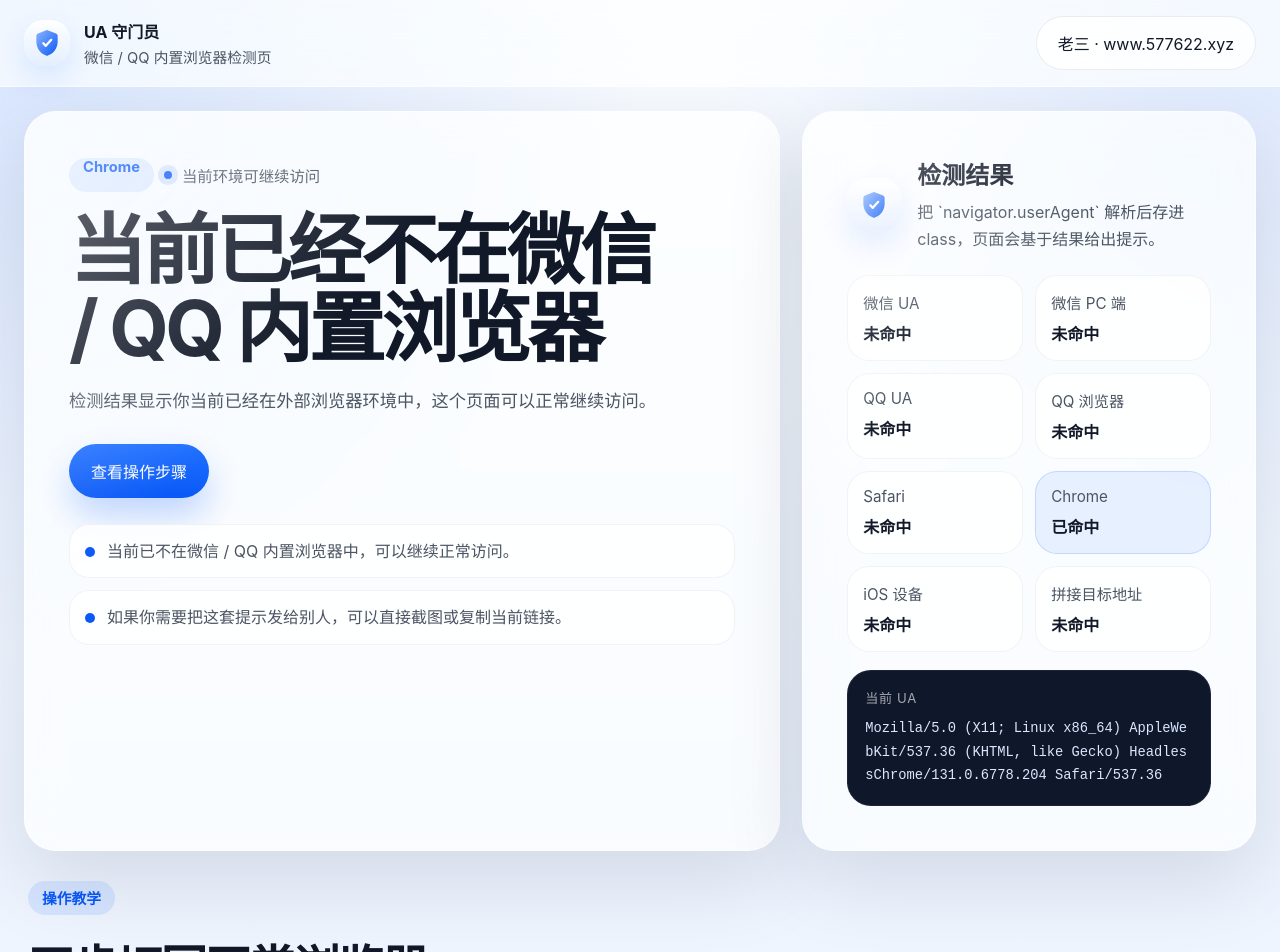
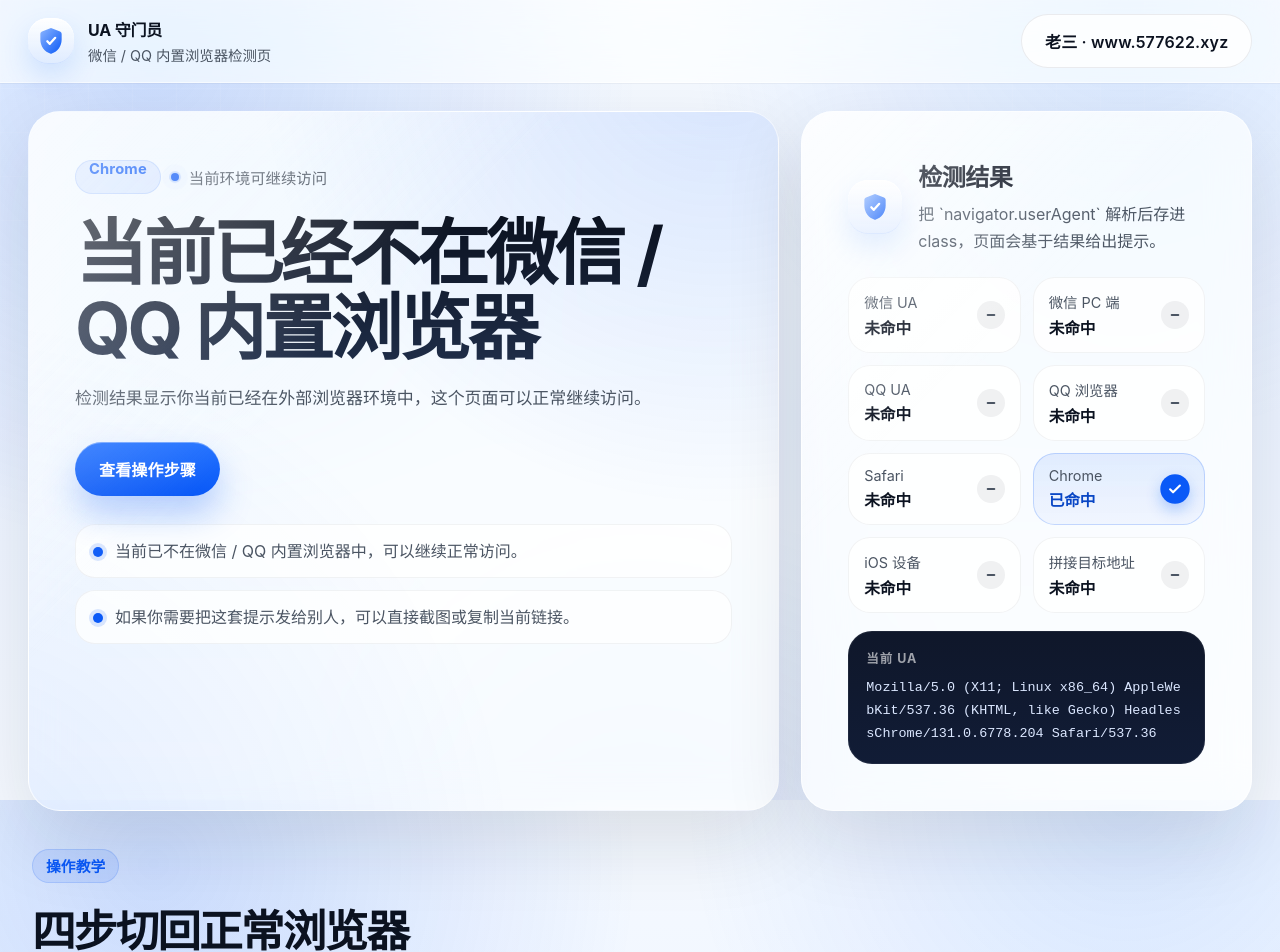
Before and after one commit to laosan577622/fuckfuck_the_wechat_browser, a React (Vite) app: page / in a window 1280 px wide. Shown: the top 952 px of the page. Built offline with nearby package versions, Linux system fonts and the light colour scheme.

Commit message:
优化前段界面

```diff
--- a/src/main.jsx
+++ b/src/main.jsx
@@ -176,11 +176,47 @@
 }
 
 
+function CheckGlyph() {
+  return (
+    <svg viewBox="0 0 24 24" aria-hidden="true">
+      <path
+        d="m5 12.5 4.2 4.2L19 7"
+        fill="none"
+        stroke="currentColor"
+        strokeLinecap="round"
+        strokeLinejoin="round"
+        strokeWidth="3"
+      />
+    </svg>
+  );
+}
+
+
+function DashGlyph() {
+  return (
+    <svg viewBox="0 0 24 24" aria-hidden="true">
+      <path
+        d="M7 12h10"
+        fill="none"
+        stroke="currentColor"
+        strokeLinecap="round"
+        strokeWidth="3"
+      />
+    </svg>
+  );
+}
+
+
 function DetectionItem({ label, active }) {
   return (
     <div className={`detection-item ${active ? "is-active" : ""}`}>
-      <span>{label}</span>
-      <strong>{active ? "已命中" : "未命中"}</strong>
+      <div className="detection-item-main">
+        <span>{label}</span>
+        <strong>{active ? "已命中" : "未命中"}</strong>
+      </div>
+      <span className="detection-indicator" aria-hidden="true">
+        {active ? <CheckGlyph /> : <DashGlyph />}
+      </span>
     </div>
   );
 }
--- a/src/styles.css
+++ b/src/styles.css
@@ -1,20 +1,31 @@
 :root {
   color-scheme: light;
   --brand: #0a59f7;
+  --brand-soft: #2171ff;
   --brand-deep: #0846c5;
-  --ink: #111827;
+  --ink: #0b1220;
   --ink-soft: #4b5563;
+  --ink-mute: #6b7280;
   --line: rgba(15, 23, 42, 0.08);
   --panel: rgba(255, 255, 255, 0.72);
   --panel-strong: rgba(255, 255, 255, 0.86);
+  --shadow-sm: 0 10px 24px rgba(15, 23, 42, 0.06);
   --shadow: 0 30px 80px rgba(15, 23, 42, 0.12);
+  --shadow-lg: 0 40px 110px rgba(10, 89, 247, 0.18);
   --radius-xl: 32px;
   --radius-lg: 26px;
+  --radius-md: 20px;
   --radius-pill: 999px;
+  --ease: cubic-bezier(0.22, 1, 0.36, 1);
 }
 
 * {
   box-sizing: border-box;
+}
+
+*::selection {
+  background: rgba(10, 89, 247, 0.22);
+  color: var(--brand-deep);
 }
 
 html {
@@ -27,22 +38,28 @@
   color: var(--ink);
   font-family: "SF Pro Display", "SF Pro Text", -apple-system, BlinkMacSystemFont,
     "PingFang SC", "Helvetica Neue", Helvetica, Arial, sans-serif;
+  -webkit-font-smoothing: antialiased;
+  -moz-osx-font-smoothing: grayscale;
   background:
-    radial-gradient(circle at top left, rgba(10, 89, 247, 0.14), transparent 32%),
-    radial-gradient(circle at top right, rgba(10, 89, 247, 0.11), transparent 28%),
-    linear-gradient(180deg, #f8fbff 0%, #edf4ff 52%, #f6f9ff 100%);
+    radial-gradient(circle at 12% 8%, rgba(10, 89, 247, 0.18), transparent 36%),
+    radial-gradient(circle at 88% 0%, rgba(33, 113, 255, 0.14), transparent 32%),
+    radial-gradient(circle at 50% 120%, rgba(10, 89, 247, 0.12), transparent 40%),
+    linear-gradient(180deg, #f6faff 0%, #ecf3ff 52%, #f5f9ff 100%);
+  background-attachment: fixed;
 }
 
 body::before {
   content: "";
   position: fixed;
   inset: 0;
+  z-index: 0;
   pointer-events: none;
   background-image:
-    linear-gradient(rgba(255, 255, 255, 0.18) 1px, transparent 1px),
-    linear-gradient(90deg, rgba(255, 255, 255, 0.18) 1px, transparent 1px);
-  background-size: 40px 40px;
-  mask-image: linear-gradient(180deg, rgba(0, 0, 0, 0.34), transparent 86%);
+    linear-gradient(rgba(255, 255, 255, 0.22) 1px, transparent 1px),
+    linear-gradient(90deg, rgba(255, 255, 255, 0.22) 1px, transparent 1px);
+  background-size: 44px 44px;
+  mask-image: linear-gradient(180deg, rgba(0, 0, 0, 0.38), transparent 86%);
+  -webkit-mask-image: linear-gradient(180deg, rgba(0, 0, 0, 0.38), transparent 86%);
 }
 
 a {
@@ -61,6 +78,12 @@
     "Roboto Mono", monospace;
 }
 
+:focus-visible {
+  outline: 2px solid var(--brand);
+  outline-offset: 3px;
+  border-radius: 6px;
+}
+
 #root,
 .app-shell {
   min-height: 100vh;
@@ -68,6 +91,7 @@
 
 .app-shell {
   position: relative;
+  z-index: 1;
 }
 
 .topbar {
@@ -78,11 +102,12 @@
   align-items: center;
   justify-content: space-between;
   gap: 18px;
-  padding: 16px 24px;
+  padding: 14px 28px;
   border-bottom: 1px solid rgba(255, 255, 255, 0.55);
-  background: rgba(255, 255, 255, 0.68);
-  backdrop-filter: blur(22px) saturate(180%);
-  -webkit-backdrop-filter: blur(22px) saturate(180%);
+  background: rgba(255, 255, 255, 0.64);
+  backdrop-filter: blur(26px) saturate(180%);
+  -webkit-backdrop-filter: blur(26px) saturate(180%);
+  box-shadow: 0 1px 0 rgba(15, 23, 42, 0.04);
 }
 
 .brand {
@@ -98,8 +123,20 @@
   place-items: center;
   flex: 0 0 auto;
   border-radius: 20px;
-  background: linear-gradient(180deg, rgba(255, 255, 255, 0.94), rgba(225, 236, 255, 0.88));
-  box-shadow: inset 0 1px 0 rgba(255, 255, 255, 0.9), 0 12px 30px rgba(10, 89, 247, 0.12);
+  background: linear-gradient(180deg, rgba(255, 255, 255, 0.96), rgba(221, 234, 255, 0.88));
+  box-shadow:
+    inset 0 1px 0 rgba(255, 255, 255, 0.95),
+    inset 0 -1px 0 rgba(10, 89, 247, 0.08),
+    0 12px 28px rgba(10, 89, 247, 0.14);
+  transition: transform 0.4s var(--ease), box-shadow 0.4s var(--ease);
+}
+
+.brand:hover .brand-mark,
+.step-card:hover .step-icon {
+  transform: translateY(-2px) rotate(-3deg);
+  box-shadow:
+    inset 0 1px 0 rgba(255, 255, 255, 0.95),
+    0 18px 36px rgba(10, 89, 247, 0.22);
 }
 
 .brand-mark {
@@ -129,18 +166,19 @@
 .brand-copy strong {
   font-size: 1rem;
   font-weight: 700;
+  letter-spacing: -0.01em;
 }
 
 .brand-copy span {
   color: var(--ink-soft);
-  font-size: 0.92rem;
+  font-size: 0.9rem;
 }
 
 .page-main {
   display: flex;
   flex-direction: column;
-  gap: 22px;
-  padding: 24px;
+  gap: 28px;
+  padding: 28px;
 }
 
 .hero-grid {
@@ -155,18 +193,29 @@
 .reason-card {
   position: relative;
   overflow: hidden;
-  border: 1px solid rgba(255, 255, 255, 0.6);
+  border: 1px solid rgba(255, 255, 255, 0.65);
   border-radius: var(--radius-xl);
   background: var(--panel);
   box-shadow: var(--shadow);
-  backdrop-filter: blur(18px) saturate(170%);
-  -webkit-backdrop-filter: blur(18px) saturate(170%);
-  animation: float-up 0.7s ease both;
+  backdrop-filter: blur(20px) saturate(180%);
+  -webkit-backdrop-filter: blur(20px) saturate(180%);
+  animation: float-up 0.75s var(--ease) both;
+  transition:
+    transform 0.45s var(--ease),
+    box-shadow 0.45s var(--ease),
+    border-color 0.45s var(--ease);
 }
 
 .hero-panel,
 .status-panel {
-  padding: clamp(24px, 4vw, 44px);
+  padding: clamp(26px, 4vw, 46px);
+}
+
+.hero-panel {
+  background:
+    radial-gradient(circle at 92% -10%, rgba(10, 89, 247, 0.16), transparent 45%),
+    radial-gradient(circle at -10% 110%, rgba(33, 113, 255, 0.12), transparent 50%),
+    var(--panel);
 }
 
 .hero-panel::after,
@@ -177,14 +226,27 @@
   position: absolute;
   inset: 0;
   pointer-events: none;
-  background: linear-gradient(135deg, rgba(255, 255, 255, 0.42), transparent 35%);
+  background: linear-gradient(135deg, rgba(255, 255, 255, 0.5), transparent 38%);
 }
 
-.hero-meta,
+.step-card:hover,
+.reason-card:hover {
+  transform: translateY(-4px);
+  box-shadow: var(--shadow-lg);
+  border-color: rgba(10, 89, 247, 0.18);
+}
+
+.hero-meta {
+  display: inline-flex;
+  align-items: center;
+  gap: 10px;
+  flex-wrap: wrap;
+}
+
 .section-kicker {
   display: inline-flex;
   align-items: center;
-  gap: 10px;
+  gap: 8px;
 }
 
 .environment-badge,
@@ -196,14 +258,30 @@
   color: var(--brand);
   font-size: 0.92rem;
   font-weight: 700;
+  letter-spacing: 0.01em;
+  box-shadow: inset 0 0 0 1px rgba(10, 89, 247, 0.14);
 }
 
 .signal-dot {
+  position: relative;
   width: 8px;
   height: 8px;
   border-radius: 50%;
   background: var(--brand);
-  box-shadow: 0 0 0 6px rgba(10, 89, 247, 0.14);
+}
+
+.signal-dot::before,
+.signal-dot::after {
+  content: "";
+  position: absolute;
+  inset: 0;
+  border-radius: 50%;
+  background: rgba(10, 89, 247, 0.45);
+  animation: pulse-ring 2.2s ease-out infinite;
+}
+
+.signal-dot::after {
+  animation-delay: 1.1s;
 }
 
 .hero-meta-text {
@@ -212,18 +290,23 @@
 }
 
 .hero-panel h1 {
-  margin: 20px 0 16px;
-  max-width: 12ch;
-  font-size: clamp(2.8rem, 6vw, 5.4rem);
-  line-height: 1.02;
-  letter-spacing: -0.05em;
+  margin: 22px 0 18px;
+  max-width: 14ch;
+  font-size: clamp(2.6rem, 5.6vw, 5rem);
+  line-height: 1.04;
+  letter-spacing: -0.045em;
+  font-weight: 700;
+  background: linear-gradient(180deg, #0b1220 0%, #1f2d48 100%);
+  -webkit-background-clip: text;
+  background-clip: text;
+  color: transparent;
 }
 
 .hero-description {
   max-width: 46rem;
   margin: 0;
   color: var(--ink-soft);
-  font-size: 1.08rem;
+  font-size: 1.06rem;
   line-height: 1.8;
 }
 
@@ -235,30 +318,42 @@
 }
 
 .capsule-button {
+  position: relative;
   display: inline-flex;
   align-items: center;
   justify-content: center;
   min-height: 54px;
-  padding: 0 22px;
+  padding: 0 24px;
   border-radius: var(--radius-pill);
+  font-weight: 600;
+  letter-spacing: 0.01em;
   transition:
-    transform 0.25s ease,
-    box-shadow 0.25s ease,
-    background 0.25s ease;
+    transform 0.3s var(--ease),
+    box-shadow 0.3s var(--ease),
+    background 0.3s var(--ease);
+  will-change: transform;
 }
 
 .capsule-button:hover {
-  transform: translateY(-1px);
+  transform: translateY(-2px);
+}
+
+.capsule-button:active {
+  transform: translateY(0);
 }
 
 .capsule-button-primary {
-  background: linear-gradient(180deg, #2171ff 0%, var(--brand) 100%);
+  background: linear-gradient(180deg, var(--brand-soft) 0%, var(--brand) 100%);
   color: #fff;
-  box-shadow: 0 18px 34px rgba(10, 89, 247, 0.24);
+  box-shadow:
+    inset 0 1px 0 rgba(255, 255, 255, 0.35),
+    0 18px 34px rgba(10, 89, 247, 0.28);
 }
 
 .capsule-button-primary:hover {
-  box-shadow: 0 22px 38px rgba(10, 89, 247, 0.28);
+  box-shadow:
+    inset 0 1px 0 rgba(255, 255, 255, 0.4),
+    0 26px 44px rgba(10, 89, 247, 0.34);
 }
 
 .capsule-button-secondary {
@@ -267,8 +362,13 @@
   box-shadow: inset 0 0 0 1px rgba(15, 23, 42, 0.08);
 }
 
+.capsule-button-secondary:hover {
+  background: #fff;
+  box-shadow: inset 0 0 0 1px rgba(10, 89, 247, 0.24), 0 12px 24px rgba(15, 23, 42, 0.08);
+}
+
 .tip-stack {
-  margin-top: 26px;
+  margin-top: 28px;
   display: grid;
   gap: 12px;
 }
@@ -277,10 +377,17 @@
   display: flex;
   align-items: flex-start;
   gap: 12px;
-  padding: 14px 16px;
+  padding: 14px 18px;
   border-radius: 20px;
   background: rgba(255, 255, 255, 0.74);
   box-shadow: inset 0 0 0 1px rgba(15, 23, 42, 0.05);
+  transition: transform 0.35s var(--ease), box-shadow 0.35s var(--ease), background 0.35s var(--ease);
+}
+
+.tip-row:hover {
+  transform: translateX(3px);
+  background: rgba(255, 255, 255, 0.92);
+  box-shadow: inset 0 0 0 1px rgba(10, 89, 247, 0.16), 0 10px 24px rgba(15, 23, 42, 0.06);
 }
 
 .tip-row p {
@@ -295,6 +402,7 @@
   margin-top: 9px;
   border-radius: 50%;
   background: var(--brand);
+  box-shadow: 0 0 0 4px rgba(10, 89, 247, 0.14);
   flex: 0 0 auto;
 }
 
@@ -309,6 +417,7 @@
 .reason-card h3,
 .step-card h3 {
   margin: 0;
+  letter-spacing: -0.02em;
 }
 
 .status-header p,
@@ -329,26 +438,69 @@
 
 .detection-item {
   display: flex;
-  flex-direction: column;
-  gap: 8px;
-  padding: 16px;
+  align-items: center;
+  justify-content: space-between;
+  gap: 10px;
+  padding: 14px 16px;
   border-radius: 22px;
   background: rgba(255, 255, 255, 0.78);
   box-shadow: inset 0 0 0 1px rgba(15, 23, 42, 0.05);
+  transition: transform 0.35s var(--ease), box-shadow 0.35s var(--ease), background 0.35s var(--ease);
+}
+
+.detection-item:hover {
+  transform: translateY(-1px);
+  background: rgba(255, 255, 255, 0.94);
+}
+
+.detection-item-main {
+  display: flex;
+  flex-direction: column;
+  gap: 4px;
+  min-width: 0;
 }
 
 .detection-item span {
   color: var(--ink-soft);
-  font-size: 0.95rem;
+  font-size: 0.9rem;
 }
 
 .detection-item strong {
-  font-size: 1rem;
+  font-size: 0.98rem;
+  letter-spacing: -0.005em;
+}
+
+.detection-indicator {
+  display: grid;
+  place-items: center;
+  flex: 0 0 auto;
+  width: 28px;
+  height: 28px;
+  border-radius: 50%;
+  background: rgba(15, 23, 42, 0.06);
+  color: var(--ink-mute);
+  transition: background 0.3s var(--ease), color 0.3s var(--ease), transform 0.3s var(--ease);
+}
+
+.detection-indicator svg {
+  width: 16px;
+  height: 16px;
 }
 
 .detection-item.is-active {
-  background: rgba(10, 89, 247, 0.08);
-  box-shadow: inset 0 0 0 1px rgba(10, 89, 247, 0.16);
+  background: linear-gradient(180deg, rgba(10, 89, 247, 0.1), rgba(10, 89, 247, 0.04));
+  box-shadow: inset 0 0 0 1px rgba(10, 89, 247, 0.2);
+}
+
+.detection-item.is-active .detection-indicator {
+  background: var(--brand);
+  color: #fff;
+  transform: scale(1.05);
+  box-shadow: 0 6px 14px rgba(10, 89, 247, 0.3);
+}
+
+.detection-item.is-active strong {
+  color: var(--brand-deep);
 }
 
 .target-block,
@@ -359,17 +511,18 @@
 }
 
 .target-block {
-  background: rgba(10, 89, 247, 0.08);
-  box-shadow: inset 0 0 0 1px rgba(10, 89, 247, 0.16);
+  background: linear-gradient(180deg, rgba(10, 89, 247, 0.1), rgba(10, 89, 247, 0.04));
+  box-shadow: inset 0 0 0 1px rgba(10, 89, 247, 0.18);
 }
 
 .target-label,
 .ua-label {
   display: block;
   margin-bottom: 10px;
-  font-size: 0.82rem;
-  letter-spacing: 0.05em;
+  font-size: 0.78rem;
+  letter-spacing: 0.08em;
   text-transform: uppercase;
+  font-weight: 700;
 }
 
 .target-label {
@@ -379,24 +532,24 @@
 .target-block code {
   display: block;
   color: var(--brand-deep);
-  font-size: 0.9rem;
+  font-size: 0.88rem;
   line-height: 1.7;
   word-break: break-all;
 }
 
 .ua-block {
-  background: #0f172a;
+  background: linear-gradient(180deg, #0f172a 0%, #111c36 100%);
   box-shadow: inset 0 0 0 1px rgba(255, 255, 255, 0.06);
 }
 
 .ua-label {
-  color: rgba(255, 255, 255, 0.62);
+  color: rgba(255, 255, 255, 0.6);
 }
 
 .ua-block code {
   display: block;
   color: #dbe7ff;
-  font-size: 0.86rem;
+  font-size: 0.84rem;
   line-height: 1.7;
   word-break: break-all;
 }
@@ -404,16 +557,16 @@
 .steps-section {
   display: flex;
   flex-direction: column;
-  gap: 18px;
+  gap: 22px;
 }
 
 .section-heading {
-  padding: 8px 4px;
+  padding: 10px 4px;
 }
 
 .section-heading h2 {
-  margin-top: 16px;
-  font-size: clamp(2rem, 3.6vw, 3.2rem);
+  margin-top: 14px;
+  font-size: clamp(1.9rem, 3.4vw, 3rem);
   letter-spacing: -0.04em;
 }
 
@@ -426,20 +579,13 @@
 .step-card,
 .reason-card {
   min-height: 220px;
-  padding: 24px;
+  padding: 26px;
 }
 
-.step-card:nth-child(2) {
-  animation-delay: 0.08s;
-}
-
-.step-card:nth-child(3) {
-  animation-delay: 0.16s;
-}
-
-.step-card:nth-child(4) {
-  animation-delay: 0.24s;
-}
+.step-card:nth-child(1) { animation-delay: 0.04s; }
+.step-card:nth-child(2) { animation-delay: 0.12s; }
+.step-card:nth-child(3) { animation-delay: 0.2s; }
+.step-card:nth-child(4) { animation-delay: 0.28s; }
 
 .step-card-top {
   display: flex;
@@ -459,6 +605,8 @@
   background: rgba(10, 89, 247, 0.1);
   color: var(--brand);
   font-weight: 700;
+  letter-spacing: 0.04em;
+  box-shadow: inset 0 0 0 1px rgba(10, 89, 247, 0.14);
 }
 
 .reason-strip {
@@ -468,15 +616,54 @@
   padding-bottom: 8px;
 }
 
+.reason-card:nth-child(1) { animation-delay: 0.06s; }
+.reason-card:nth-child(2) { animation-delay: 0.14s; }
+.reason-card:nth-child(3) { animation-delay: 0.22s; }
+
+.reason-card {
+  min-height: 180px;
+  display: flex;
+  flex-direction: column;
+}
+
+.reason-card::before {
+  content: "";
+  position: absolute;
+  top: 0;
+  left: 26px;
+  width: 44px;
+  height: 3px;
+  border-radius: 0 0 999px 999px;
+  background: linear-gradient(90deg, var(--brand-soft), var(--brand));
+  opacity: 0.8;
+}
+
 @keyframes float-up {
   from {
     opacity: 0;
-    transform: translateY(18px);
+    transform: translateY(22px);
   }
 
   to {
     opacity: 1;
     transform: translateY(0);
+  }
+}
+
+@keyframes pulse-ring {
+  0% {
+    opacity: 0.55;
+    transform: scale(1);
+  }
+
+  80% {
+    opacity: 0;
+    transform: scale(3.4);
+  }
+
+  100% {
+    opacity: 0;
+    transform: scale(3.4);
   }
 }
 
@@ -507,6 +694,10 @@
     align-items: flex-start;
   }
 
+  .page-main {
+    gap: 20px;
+  }
+
   .hero-panel,
   .status-panel,
   .step-card,
@@ -527,3 +718,14 @@
     grid-template-columns: 1fr;
   }
 }
+
+@media (prefers-reduced-motion: reduce) {
+  *,
+  *::before,
+  *::after {
+    animation-duration: 0.01ms !important;
+    animation-iteration-count: 1 !important;
+    transition-duration: 0.01ms !important;
+    scroll-behavior: auto !important;
+  }
+}
```
